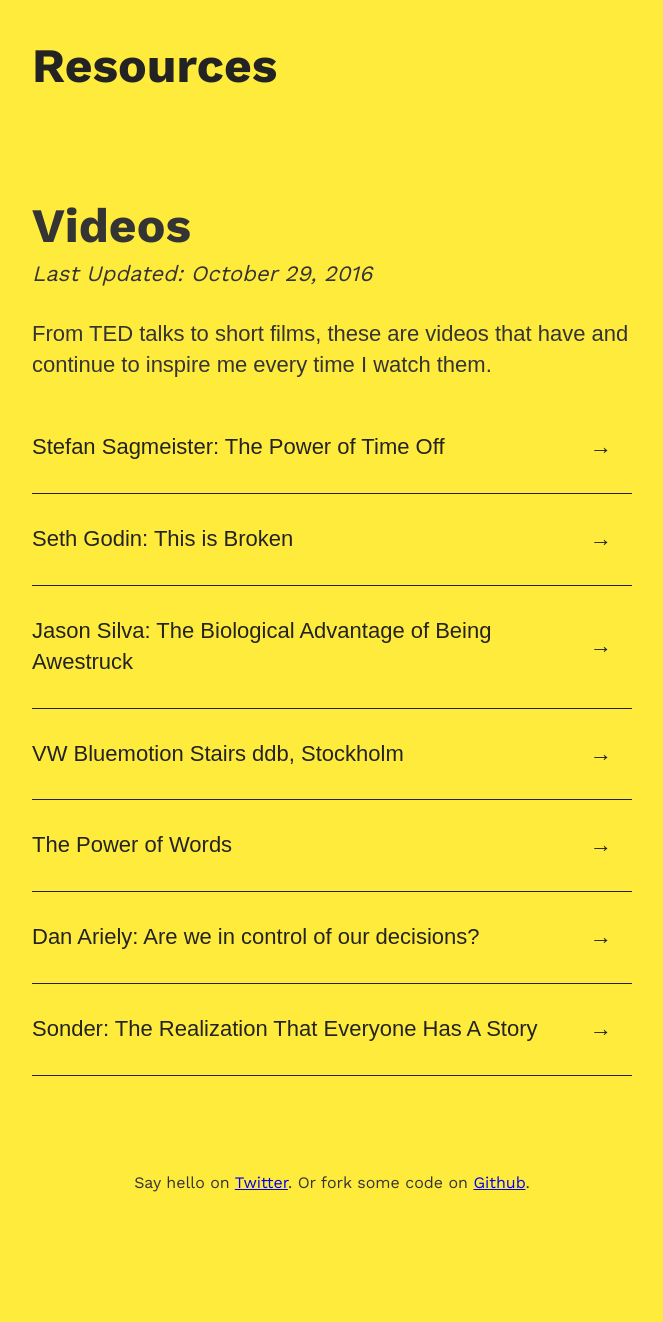
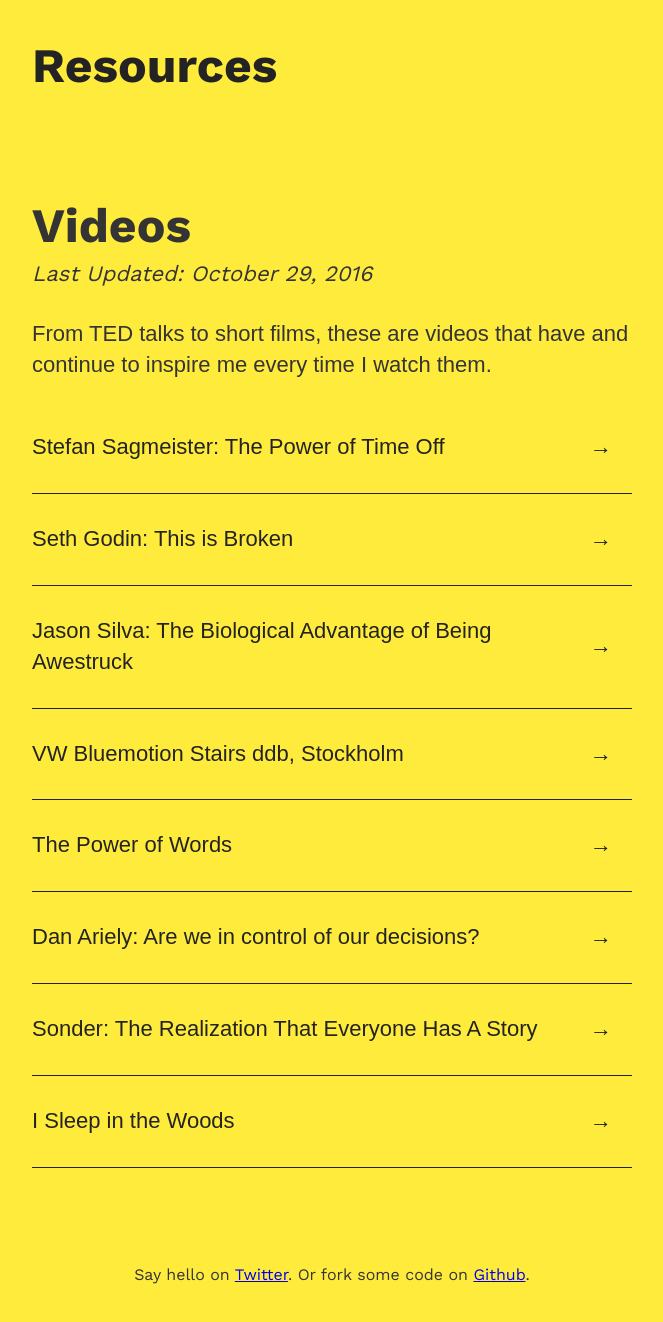
Before and after one commit to whosdustin/resources, a Jekyll site: the page built from _posts/2016-10-29-videos.markdown, in a window 1280 px wide. Shown: the whole page, without its empty margins (308-971 px from the left). Built offline with Jekyll 4.4.1, drawn with Linux system fonts in a browser that asks for light colours; some web fonts are replaced; before the commit the page ends 1230 px from its top, so only the background shows below that.

Commit message:
Updated Videos

```diff
--- a/_posts/2016-10-29-videos.markdown
+++ b/_posts/2016-10-29-videos.markdown
@@ -18,6 +18,8 @@ list:
   link: https://www.youtube.com/watch?v=9X68dm92HVI
 - title: 'Sonder: The Realization That Everyone Has A Story'
   link: http://youtu.be/AkoML0_FiV4
+- title: I Sleep in the Woods
+  link: http://youtu.be/e94Jnu2UgKQ
 ---
 
 From TED talks to short films, these are videos that have and continue to inspire me every time I watch them.
```
